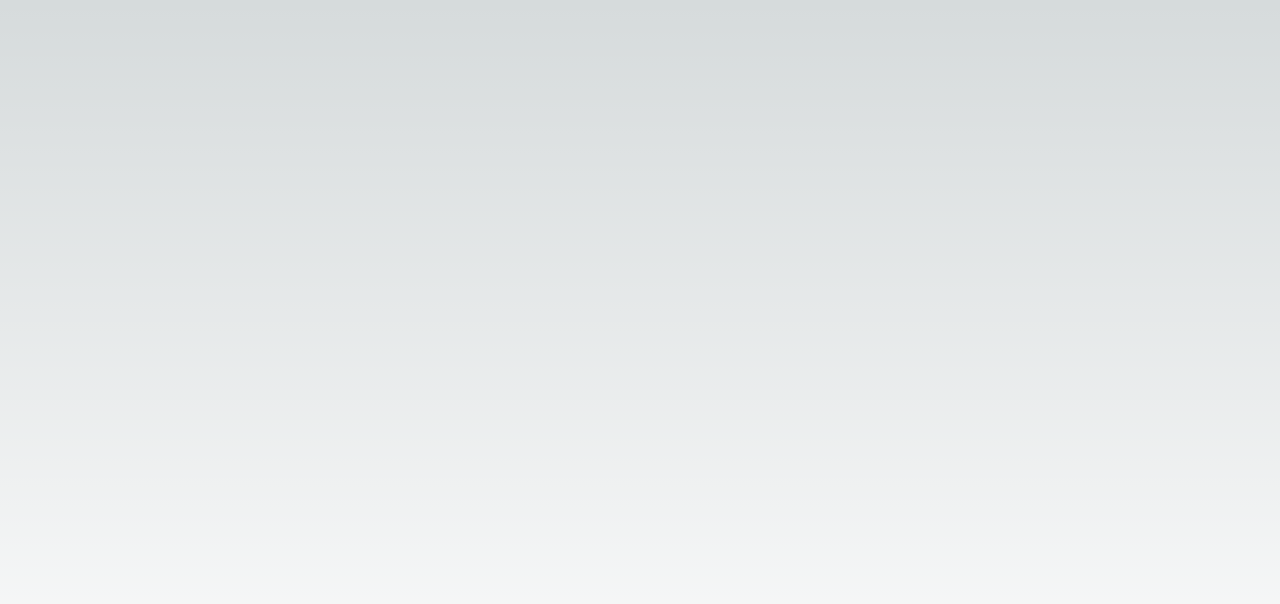
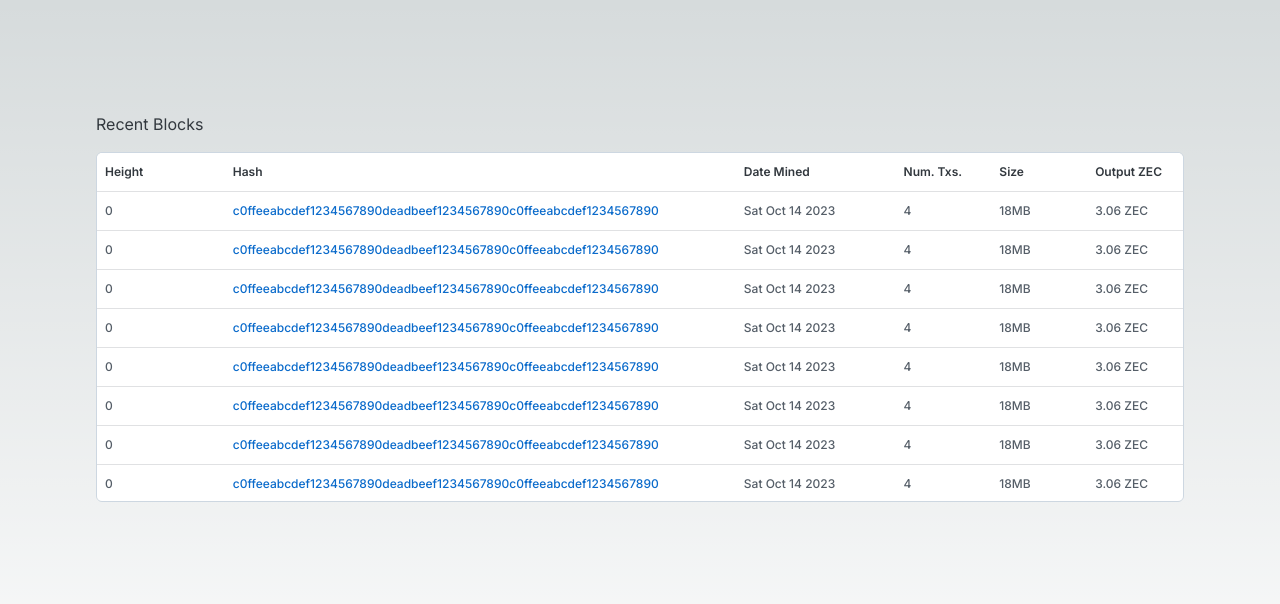
Before and after one commit to elijahhampton/zcash_block_explorer, a Next.js app: page / in a window 1280 px wide. Shown: the top 604 px of the page. Built offline with nearby package versions, Linux system fonts and the light colour scheme.

Commit message:
Adds types and types file. Refactors <Table /> and creates <BlockTable />

```diff
--- a/package.json
+++ b/package.json
@@ -11,6 +11,7 @@
   "dependencies": {
     "@emotion/react": "^11.11.1",
     "@emotion/styled": "^11.11.0",
+    "@mui/icons-material": "^5.14.13",
     "@mui/joy": "^5.0.0-beta.10",
     "@mui/material": "^5.14.13",
     "next": "13.5.4",
--- a/src/components/Table.tsx
+++ b/src/components/Table.tsx
@@ -1 +1,126 @@
-import React from 'react'
+import React from "react";
+
+/* eslint-disable jsx-a11y/anchor-is-valid */
+import JoyTable from "@mui/joy/Table";
+import IconButton, { iconButtonClasses } from "@mui/joy/IconButton";
+import { Box, Button, Sheet } from "@mui/joy";
+import KeyboardArrowRightIcon from "@mui/icons-material/KeyboardArrowRight";
+import KeyboardArrowLeftIcon from "@mui/icons-material/KeyboardArrowLeft";
+import { ITableProps } from "@/types";
+
+const tableSx = {
+  "--Table-headerUnderlineThickness": "1px",
+  "--TableRow-hoverBackground": "var(--joy-palette-background-level1)",
+  "--TableCell-paddingY": "10px",
+  "--TableCell-paddingX": "8px",
+};
+
+export default function Table<T>(props: ITableProps<T>) {
+  const { columns, data } = props;
+
+  columns.forEach((column, columnIndex) => {
+    if (column?.width) {
+      tableSx[`& thead th:nth-child(${columnIndex + 1})`] = {
+        width: column?.width,
+      };
+    }
+  });
+
+  return (
+    <React.Fragment>
+      <Sheet
+        className="OrderTableContainer"
+        variant="outlined"
+        sx={{
+          width: "100%",
+          borderRadius: "sm",
+          bgcolor: "#FFF",
+          flexShrink: 1,
+          overflow: "auto",
+          maxHeight: 350,
+          minHeight: 0,
+        }}
+      >
+        <JoyTable
+          aria-labelledby="tableTitle"
+          stickyHeader
+          size="sm"
+          hoverRow
+          sx={tableSx}
+        >
+          <thead>
+            <tr>
+              {columns.map((column, index) => {
+                if (index === 0) {
+                  return <th key={String(column.key)}>{column.label}</th>;
+                }
+
+                return <th key={String(column.key)}>{column.label}</th>;
+              })}
+            </tr>
+          </thead>
+          <tbody>
+            {data.map(
+              (item, rowIndex) => (
+                <tr key={String(rowIndex)}>
+                  {columns.map((column) => (
+                    <td key={String(column.key)}>{column.render(item)}</td>
+                  ))}
+                </tr>
+              )
+            )}
+          </tbody>
+        </JoyTable>
+      </Sheet>
+      {/* <TablePagination /> */}
+    </React.Fragment>
+  );
+}
+
+const TablePagination = () => {
+  return (
+    <Box
+      className="Pagination-laptopUp"
+      sx={{
+        pt: 2,
+        gap: 1,
+        [`& .${iconButtonClasses.root}`]: { borderRadius: "50%" },
+        display: {
+          xs: "none",
+          md: "flex",
+        },
+      }}
+    >
+      <Button
+        size="sm"
+        variant='plain'
+        color="neutral"
+        startDecorator={<KeyboardArrowLeftIcon />}
+      >
+        Previous
+      </Button>
+
+      <Box sx={{ flex: 1 }} />
+      {["1", "2", "3", "…", "8", "9", "10"].map((page) => (
+        <IconButton
+          key={page}
+          size='sm'
+          variant={Number(page) ? "outlined" : "plain"}
+          color="neutral"
+        >
+          {page}
+        </IconButton>
+      ))}
+      <Box sx={{ flex: 1 }} />
+
+      <Button
+        size="sm"
+        variant='plain'
+        color="neutral"
+        endDecorator={<KeyboardArrowRightIcon />}
+      >
+        Next
+      </Button>
+    </Box>
+  );
+};
--- /dev/null
+++ b/src/containers/BlockTable.tsx
@@ -0,0 +1,73 @@
+import { Box, Link, Typography } from "@mui/joy";
+import Table from "../components/Table";
+import React from "react";
+import { BlockData, ITableColumn } from "@/types";
+
+interface IBlockTable {}
+
+const rows: Array<BlockData> = new Array(50).fill({
+  height: "",
+  hash: "",
+  dateMined: "",
+  numTxs: "",
+  size: 0,
+  output: 0,
+});
+
+const columns: Array<ITableColumn<BlockData>> = [
+  {
+    key: "height",
+    label: "Height",
+    style: {},
+    width: "20%",
+    render: (item) => <Typography level="body-xs">0</Typography>,
+  },
+  {
+    key: "hash",
+    label: "Hash",
+    style: {},
+    width: "80%",
+    render: (item) => (
+      <Link>c0ffeeabcdef1234567890deadbeef1234567890c0ffeeabcdef1234567890</Link>
+    ),
+  },
+  {
+    key: "dateMined",
+    label: "Date Mined",
+    style: {},
+    width: "25%",
+    render: (item) => (
+      <Typography level="body-xs">{new Date().toDateString()}</Typography>
+    ),
+  },
+  {
+    key: "numTxs",
+    label: "Num. Txs.",
+    style: {},
+    width: "15%",
+    render: (item) => <Typography level="body-xs">4</Typography>,
+  },
+  {
+    key: "size",
+    label: "Size",
+    style: {},
+    width: "15%",
+    render: (item) => <Typography level="body-xs">18MB</Typography>,
+  },
+  {
+    key: "output",
+    label: "Output ZEC",
+    style: {},
+    width: "15%",
+    render: (item) => <Typography level="body-xs">3.06 ZEC</Typography>,
+  },
+];
+
+export default function BlockTable(props: IBlockTable) {
+  return (
+    <Box>
+      <Typography py={2}>Recent Blocks</Typography>
+      <Table data={rows} columns={columns} />
+    </Box>
+  );
+}
--- a/src/pages/index.tsx
+++ b/src/pages/index.tsx
@@ -1,9 +1,24 @@
 import Head from 'next/head'
 import { Inter } from 'next/font/google'
 import styles from '../styles/Home.module.css'
+import Table from '../components/Table'
+import { Typography, Box, Avatar, Stack } from '@mui/joy'
 import React from 'react'
 
+import FilterAltIcon from '@mui/icons-material/FilterAlt';
+import SearchIcon from '@mui/icons-material/Search';
+import ArrowDropDownIcon from '@mui/icons-material/ArrowDropDown';
+import CheckRoundedIcon from '@mui/icons-material/CheckRounded';
+import BlockIcon from '@mui/icons-material/Block';
+import AutorenewRoundedIcon from '@mui/icons-material/AutorenewRounded';
+import KeyboardArrowRightIcon from '@mui/icons-material/KeyboardArrowRight';
+import KeyboardArrowLeftIcon from '@mui/icons-material/KeyboardArrowLeft';
+import MoreHorizRoundedIcon from '@mui/icons-material/MoreHorizRounded';
+import { ColorPaletteProp } from '@mui/joy/styles';
+import BlockTable from '../containers/BlockTable'
+
 const inter = Inter({ subsets: ['latin'] })
+
 
 export default function Home() {
   return (
@@ -15,6 +30,9 @@ export default function Home() {
         <link rel="icon" href="/favicon.ico" />
       </Head>
       <main className={`${styles.main} ${inter.className}`}>
+        <Stack spacing={2} width='100%' alignItems='flex-start'>
+          <BlockTable />
+        </Stack>
 
       </main>
     </>
--- a/src/styles/Home.module.css
+++ b/src/styles/Home.module.css
@@ -1,8 +1,8 @@
 .main {
-  display: flex;
-  flex-direction: column;
+  /* display: flex; */
+  /* flex-direction: column;
   justify-content: space-between;
-  align-items: center;
+  align-items: center; */
   padding: 6rem;
   min-height: 100vh;
 }
--- /dev/null
+++ b/src/types.ts
@@ -0,0 +1,23 @@
+interface ITableColumn<T> {
+  key: keyof T; // The key in the row object
+  label: string; // The column label/header
+  width: string;
+  style: any;
+  render: (item: T) => React.ReactNode; // A function to render the cell content
+}
+
+interface ITableProps<T> {
+  data: T[]; // The array of row objects
+  columns: Array<ITableColumn<T>>; // The configuration for each column
+}
+
+type BlockData = {
+  height: string;
+  hash: string;
+  dateMined: string;
+  numTxs: string;
+  size: number;
+  output: number;
+};
+
+export { BlockData, type ITableColumn, ITableProps };
```
Also changed, not shown: src/components/component_utility.ts (added, +42 -0 lines), 1 other file (tests, documents, lock files or other folders).
